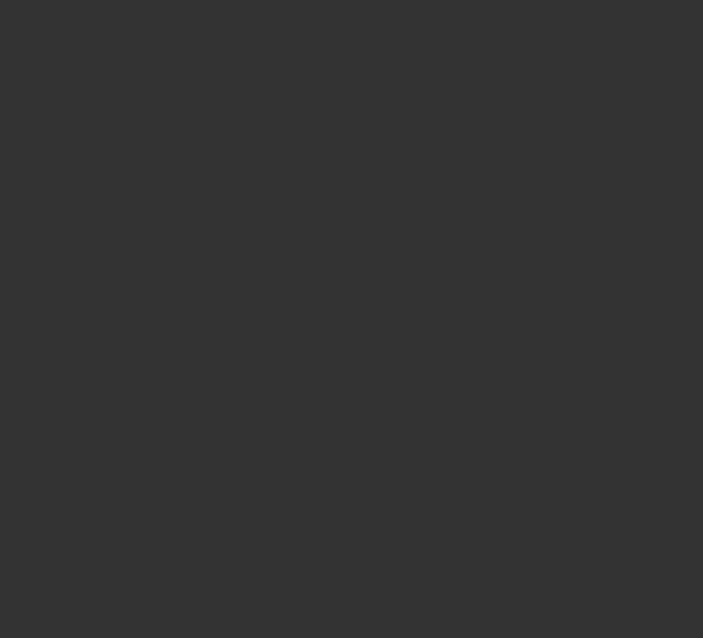
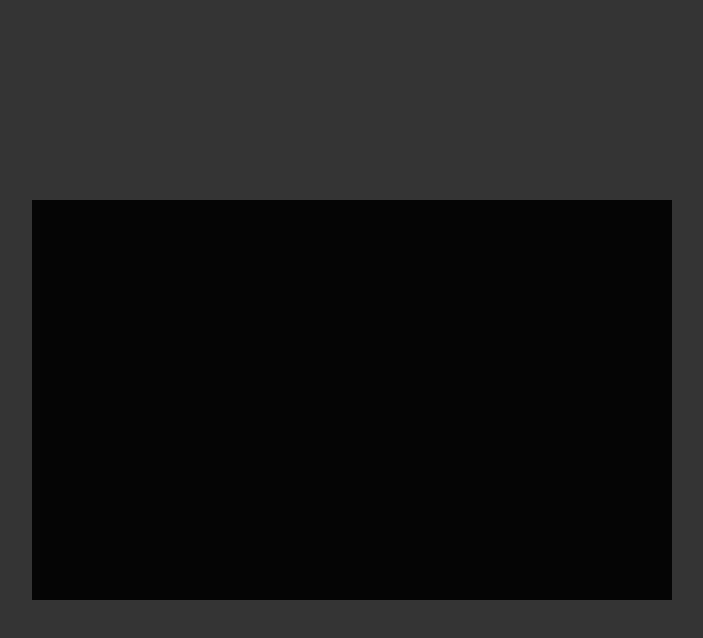
Before and after one commit to 19Horses/Hegemony, a React (Vite) app: page / in a window 1280 px wide. Both pictures are taken after a click on the button 640 px from the left and 397 px from the top of the page. Shown: the top 638 px of the page, without its empty margins (288-991 px from the left). Built offline with nearby package versions, Linux system fonts and the light colour scheme.

Commit message:
Fallback

```diff
--- a/src/App.css
+++ b/src/App.css
@@ -378,9 +378,14 @@
 }
 
 .video-fallback {
+  position: absolute;
+  top: 50%;
+  left: 50%;
+  transform: translate(-50%, -50%);
   width: 50%;
   height: 50%;
   background-color: black;
+  opacity: 0.9;
 }
 
 /* TO DELETE */
--- a/src/VideoPlayer.tsx
+++ b/src/VideoPlayer.tsx
@@ -1,3 +1,4 @@
+import { useState } from 'react';
 import ReactPlayer from 'react-player/lazy';
 
 const URL = 'https://vimeo.com/1062743109';
@@ -7,18 +8,21 @@
 };
 
 export const VideoPlayer = ({ onEnd }: { onEnd: () => void }) => {
+  const [isReady, setIsReady] = useState(false);
   return (
     <div className="video-player">
       <button className="video-background" onClick={() => onEnd()} />
+      {!isReady && <Fallback />}
       <ReactPlayer
         url={URL}
         controls={false}
         width="50%"
         height="50%"
-        playing
+        playing={isReady}
         fallback={<Fallback />}
         style={{ zIndex: 99 }}
         onEnded={() => onEnd()}
+        onReady={() => setIsReady(true)}
       />
     </div>
   );
```
